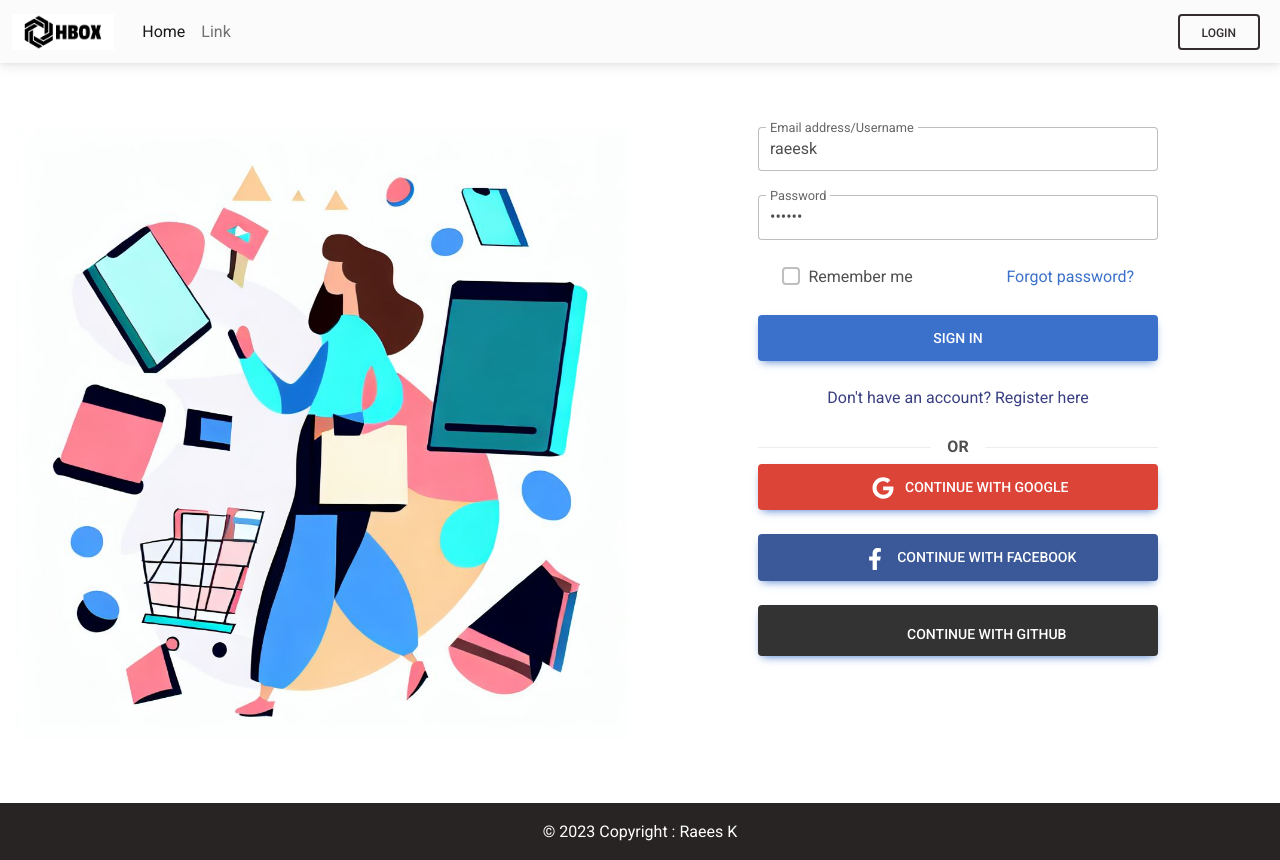
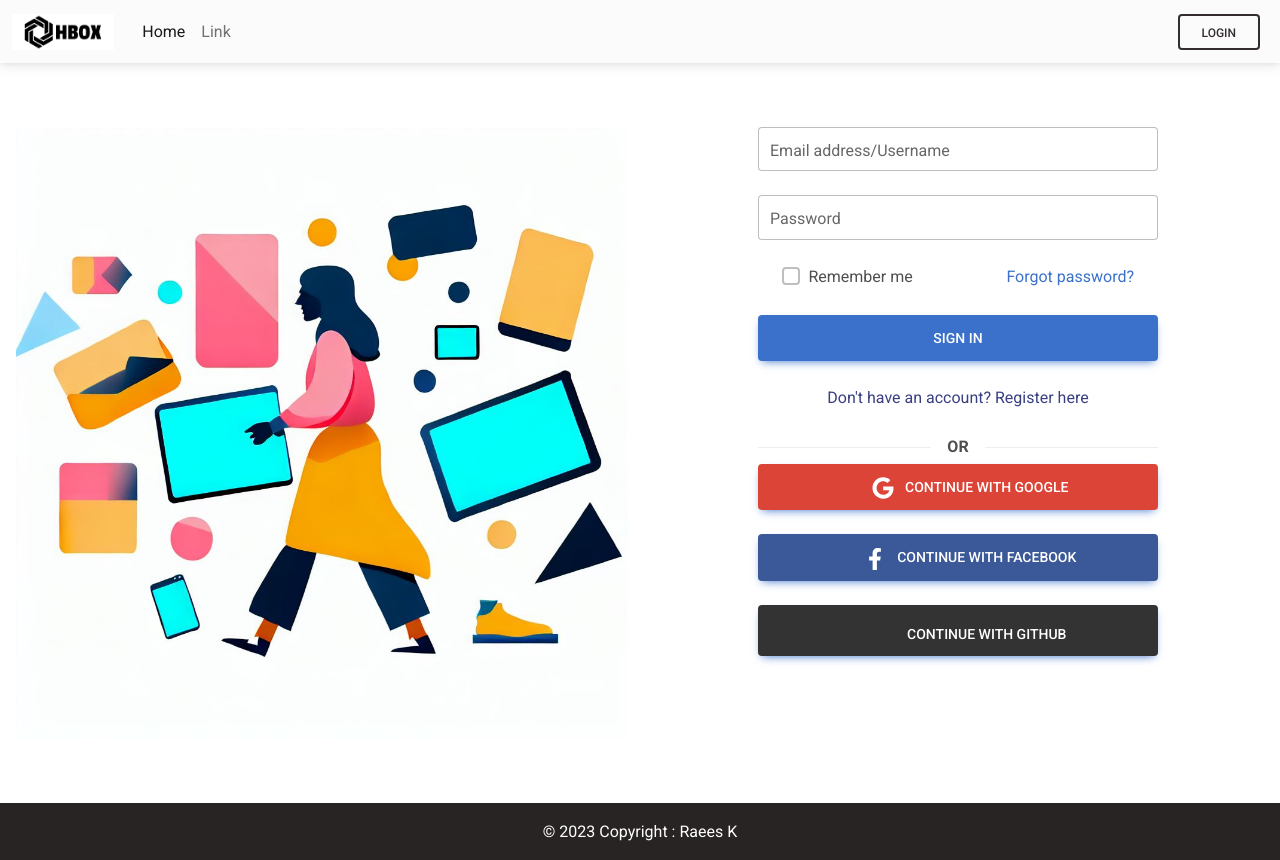
Before and after one commit to r4eesk/shopping-app-frontend, a React (Create React App) app: page / in a window 1280 px wide. Built offline with nearby package versions, Linux system fonts and the light colour scheme; some icons are missing.

Commit message:
minor updates in login page

```diff
--- a/src/components/LoginComponent.jsx
+++ b/src/components/LoginComponent.jsx
@@ -1,4 +1,4 @@
-import React, { useState } from "react";
+import React, { useMemo, useState } from "react";
 import {
   MDBContainer,
   MDBCol,
@@ -15,8 +15,8 @@ import { Link } from "react-router-dom";
 import { PiGithubLogoFill } from "react-icons/pi";
 
 const LoginComponent = () => {
-  const [username, setUsername] = useState("raeesk");
-  const [password, setPassword] = useState("raeesk");
+  const [username, setUsername] = useState("");
+  const [password, setPassword] = useState("");
   const [emtyFields,setEmptyFields] = useState(false)
   const onChangeUsername = (event) => setUsername(event.target.value);
   const onChangePassword = (event) => setPassword(event.target.value);
@@ -35,7 +35,8 @@ const LoginComponent = () => {
 
   }
 
-  const loginImage="/login-background/"+Math.ceil(Math.random() * (9 - 1) + 1)+".jpeg";
+  const loginImage= useMemo(()=> "/login-background/"+Math.ceil(Math.random() * (9 - 1) + 1)+".jpeg",[]);
+
 
   return (
     <MDBContainer fluid className="p-3 my-5">
```
